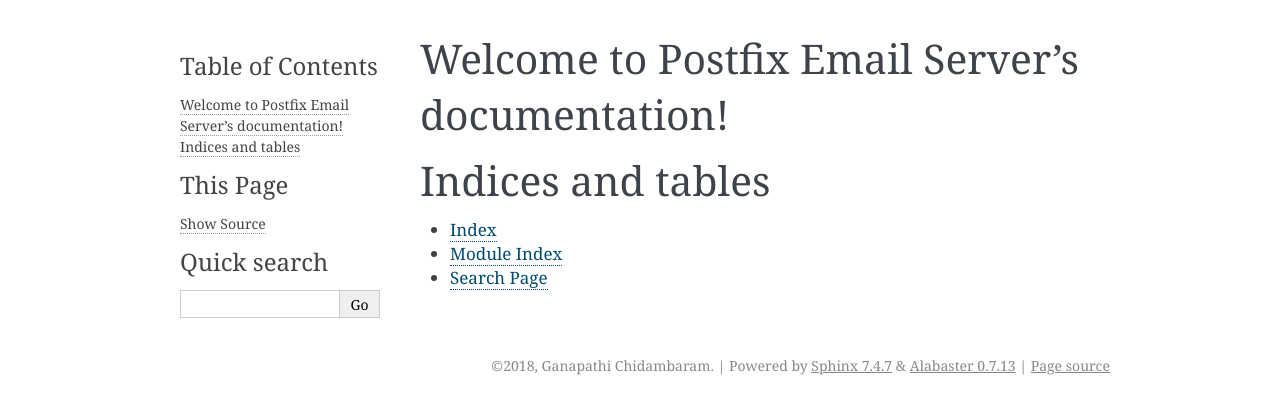
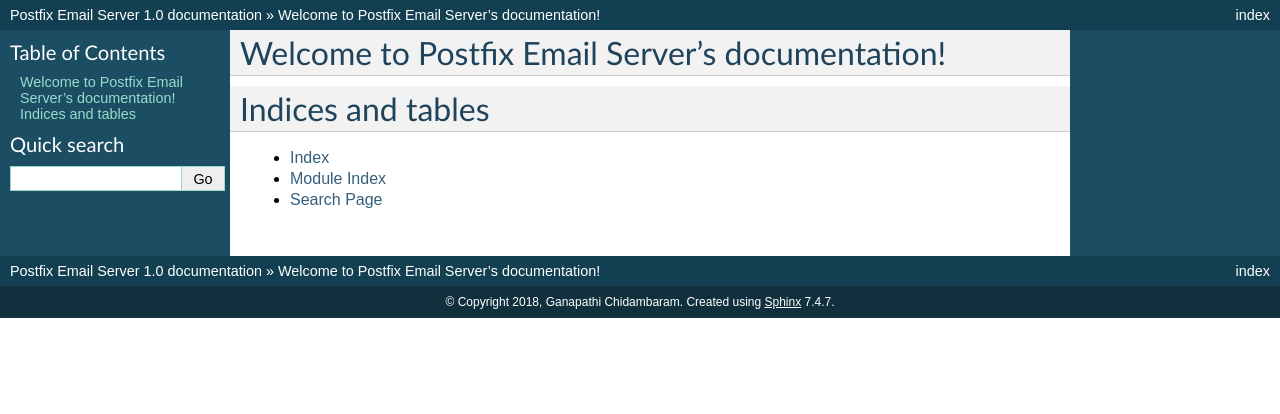
Before and after one commit to ganapathichidambaram/Postfix, a Sphinx documentation site: the page built from source/index.rst, in a window 1280 px wide. Shown: the top 414 px of the page. Built offline with Sphinx 7.4.7, drawn with Linux system fonts in a browser that asks for light colours; formulas are drawn with MathJax 3.

Commit message:
html theme

```diff
--- a/source/conf.py
+++ b/source/conf.py
@@ -73,7 +73,7 @@
 exclude_patterns = []
 
 # The name of the Pygments (syntax highlighting) style to use.
-pygments_style = None
+pygments_style = 'sphinx'
 
 
 # -- Options for HTML output -------------------------------------------------
@@ -81,7 +81,7 @@
 # The theme to use for HTML and HTML Help pages.  See the documentation for
 # a list of builtin themes.
 #
-html_theme = 'alabaster'
+html_theme = 'default'
 
 # Theme options are theme-specific and customize the look and feel of a theme
 # further.  For a list of options available for each theme, see the
@@ -93,6 +93,7 @@
 # relative to this directory. They are copied after the builtin static files,
 # so a file named "default.css" will overwrite the builtin "default.css".
 html_static_path = ['_static']
+html_show_sourcelink = False
 
 # Custom sidebar templates, must be a dictionary that maps document names
 # to template names.
```
